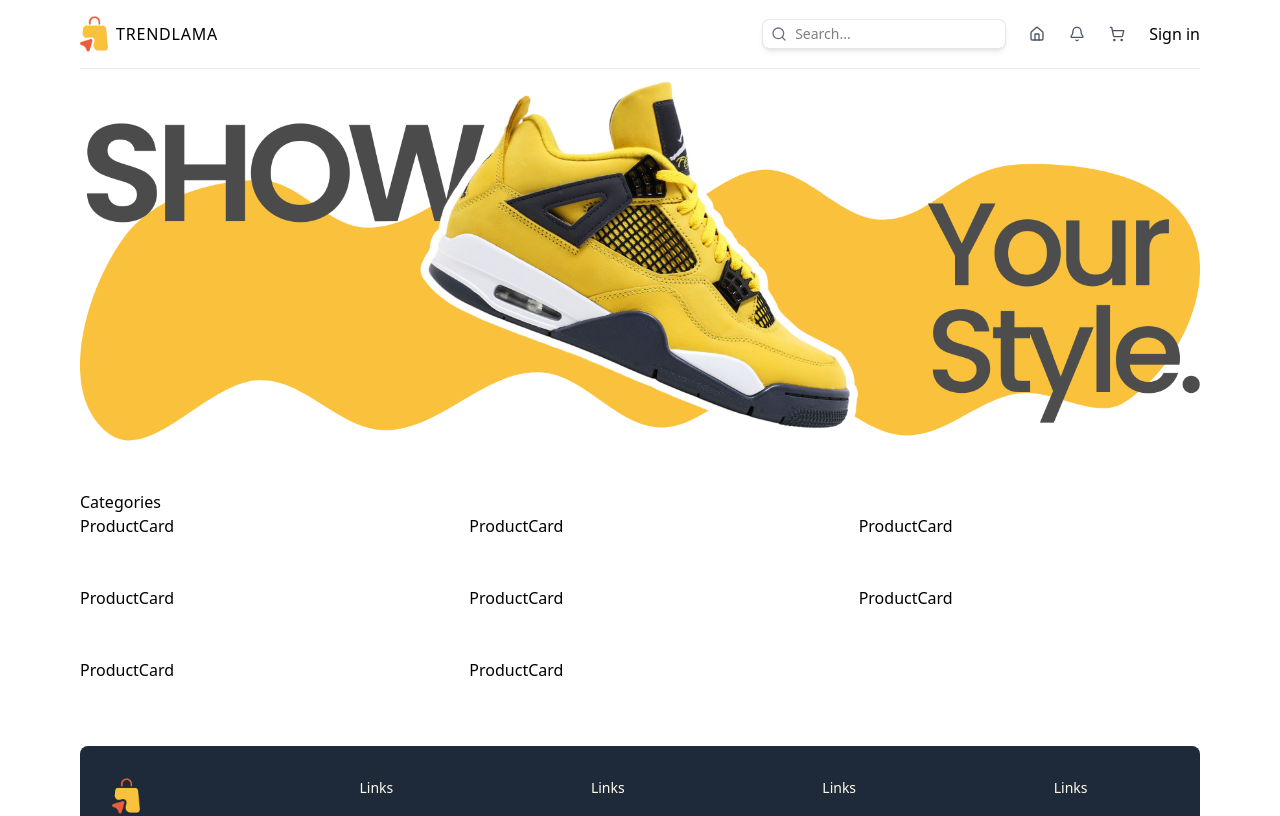
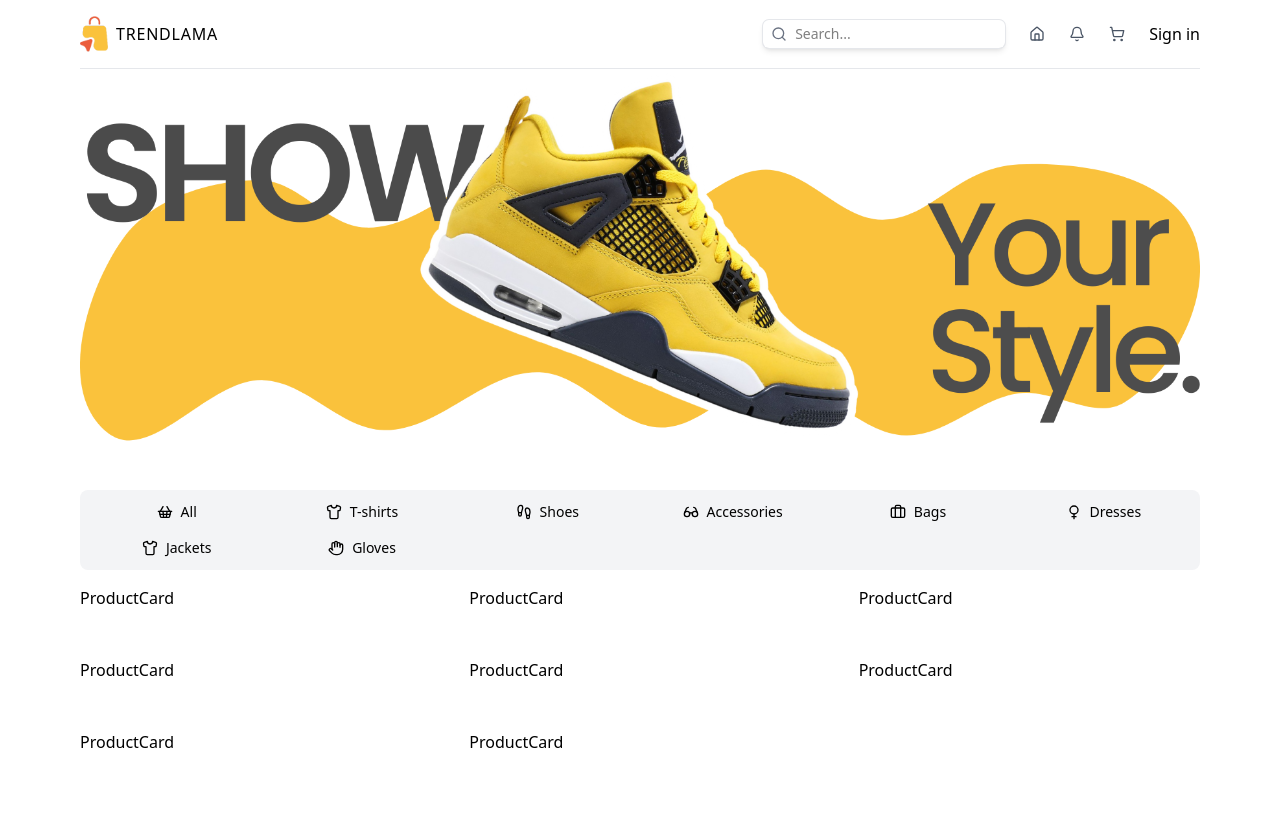
Before and after one commit to WebApp07/ECOMMERCE_UI, a Next.js app: page / in a window 1280 px wide. Shown: the top 816 px of the page. Built offline with nearby package versions, Linux system fonts and the light colour scheme.

Commit message:
Implement categories UI

```diff
--- a/src/components/Categories.tsx
+++ b/src/components/Categories.tsx
@@ -1,4 +1,70 @@
 "use client";
+
+import {
+  Footprints,
+  Glasses,
+  Briefcase,
+  Shirt,
+  ShoppingBasket,
+  Hand,
+  Venus,
+} from "lucide-react";
+
+const categories = [
+  {
+    name: "All",
+    icon: <ShoppingBasket className="w-4 h-4" />,
+    slug: "all",
+  },
+  {
+    name: "T-shirts",
+    icon: <Shirt className="w-4 h-4" />,
+    slug: "t-shirts",
+  },
+  {
+    name: "Shoes",
+    icon: <Footprints className="w-4 h-4" />,
+    slug: "shoes",
+  },
+  {
+    name: "Accessories",
+    icon: <Glasses className="w-4 h-4" />,
+    slug: "accessories",
+  },
+  {
+    name: "Bags",
+    icon: <Briefcase className="w-4 h-4" />,
+    slug: "bags",
+  },
+  {
+    name: "Dresses",
+    icon: <Venus className="w-4 h-4" />,
+    slug: "dresses",
+  },
+  {
+    name: "Jackets",
+    icon: <Shirt className="w-4 h-4" />,
+    slug: "jackets",
+  },
+  {
+    name: "Gloves",
+    icon: <Hand className="w-4 h-4" />,
+    slug: "gloves",
+  },
+];
+
 export default function Categories() {
-  return <div>Categories</div>;
+  return (
+    <div className="grid grid-cols-2 sm:grid-cols-3 md:grid-cols-4 lg:grid-cols-6 xl:gird-cols-8 gap-2 bg-gray-100 p-2 rounded-lg mb-4 text-sm">
+      {categories.map((category) => (
+        <div
+          className="flex items-center justify-center gap-2 cursor-pointe px-2 py-1 rounded-md"
+          key={category.name}
+        >
+          {category.icon}
+          {category.name}
+        </div>
+      ))}
+    </div>
+  );
 }
```
